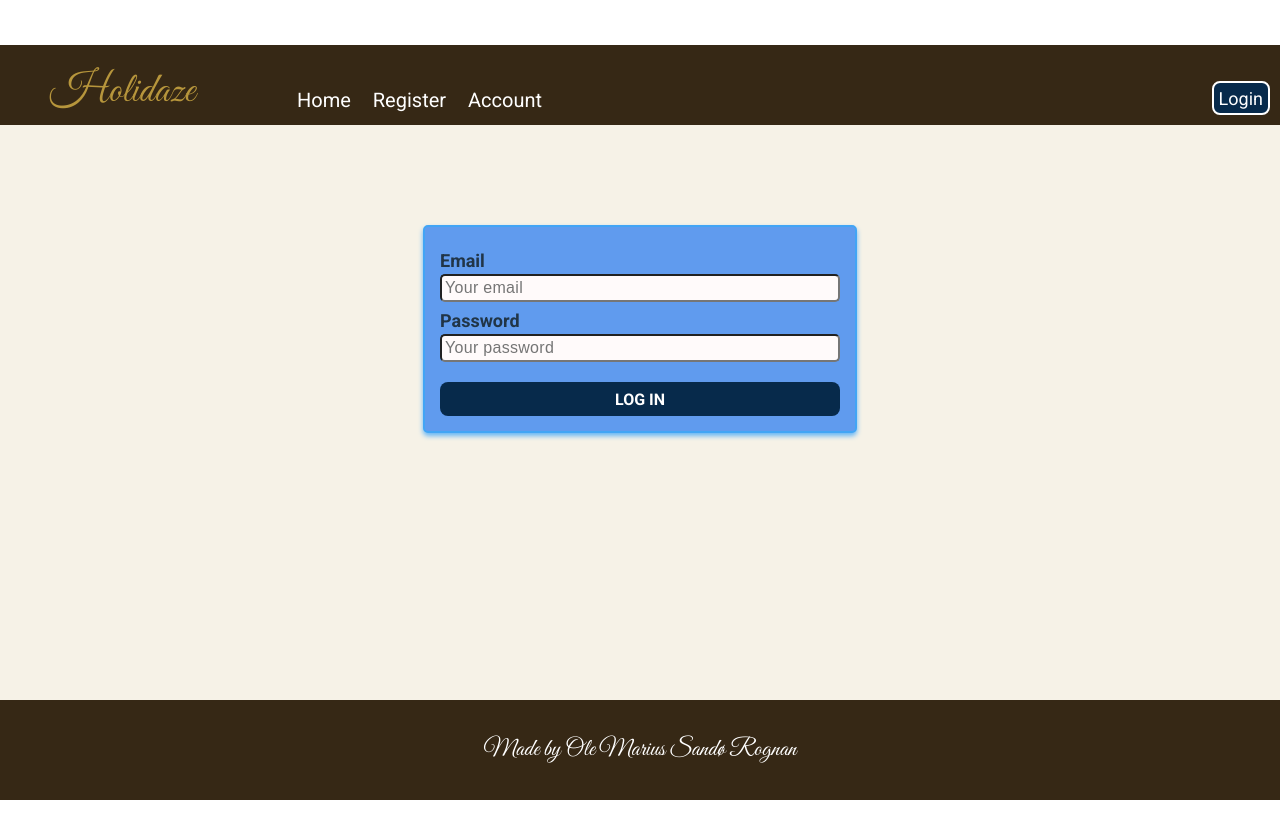
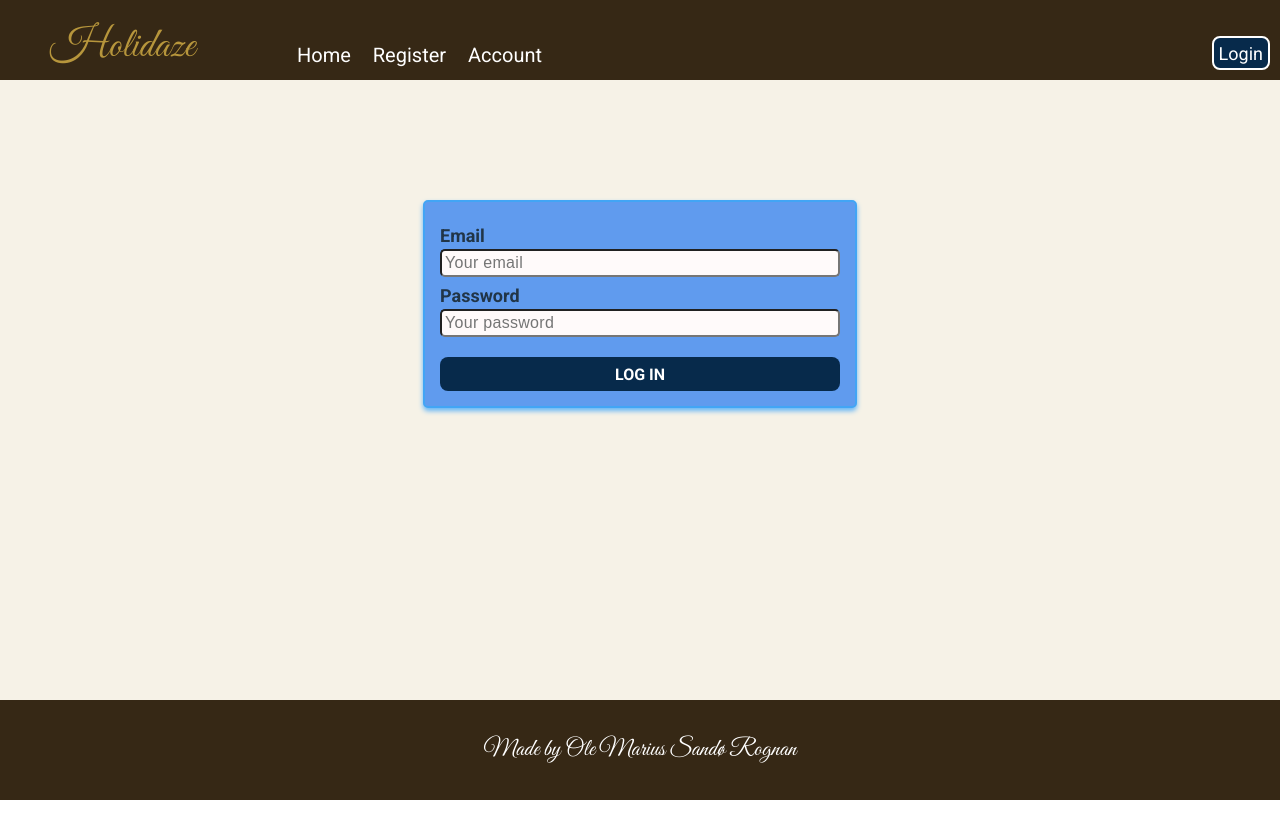
Before and after one commit to olem90/Project-exam-2, a React (Vite) app: page /login in a window 1280 px wide. Shown: the top 838 px of the page. After the commit the page ends 800 px from the top, so only its background shows below. Built offline with nearby package versions, Linux system fonts and the light colour scheme.

Commit message:
foooter and header pos absolute

```diff
--- a/src/components/Header/Header.styles.jsx
+++ b/src/components/Header/Header.styles.jsx
@@ -2,7 +2,8 @@ import styled from "styled-components"
 
 export const HeaderStyles = styled.header`
   min-width: 100%;
-  position: relative;
+  position: absolute;
+  top: 0;
 
     img {
       max-width: 100%;
--- a/src/components/Pages/Login/Login.jsx
+++ b/src/components/Pages/Login/Login.jsx
@@ -78,7 +78,7 @@ const Login = () => {
                 placeholder="Your password"
                 onChange={onPasswordChange}
                 required />
-                <span>{passwordError || emailError}</span>
+                <span className="login-error">{passwordError || emailError}</span>
                 <LoginButton>LOG IN</LoginButton>
             </LoginFormStyles>
         </LoginFormWrapper>
--- a/src/components/Pages/Login/Login.styles.jsx
+++ b/src/components/Pages/Login/Login.styles.jsx
@@ -3,7 +3,10 @@ import styled from "styled-components";
 export const LoginFormWrapper = styled.div`
   display: flex;
   min-height: calc(100vh - 80px);
-  margin-bottom: -90px;
+
+    .login-error {
+
+    }
 `
 
 export const LoginFormStyles = styled.form`
@@ -14,7 +17,7 @@ export const LoginFormStyles = styled.form`
   height: fit-content;;
   padding: 15px;
   margin-inline: auto;
-  margin-top: 100px;
+  margin-top: 200px;
   border-radius: 5px;
   box-shadow: 0 3px 5px var(--blue-400);
   background: #609bee;
--- a/src/components/Pages/Register/Register.styles.jsx
+++ b/src/components/Pages/Register/Register.styles.jsx
@@ -21,7 +21,7 @@ export const FormStyles = styled.form`
   margin-inline: auto;
   border-radius: 5px;
   padding: 20px;
-  margin-top: 120px;
+  margin-top: 150px;
   background: #3963c6;
 
     .success-message {
```
Also changed, not shown: src/components/Footer/Footer.styles.jsx (line endings or trailing spaces).
